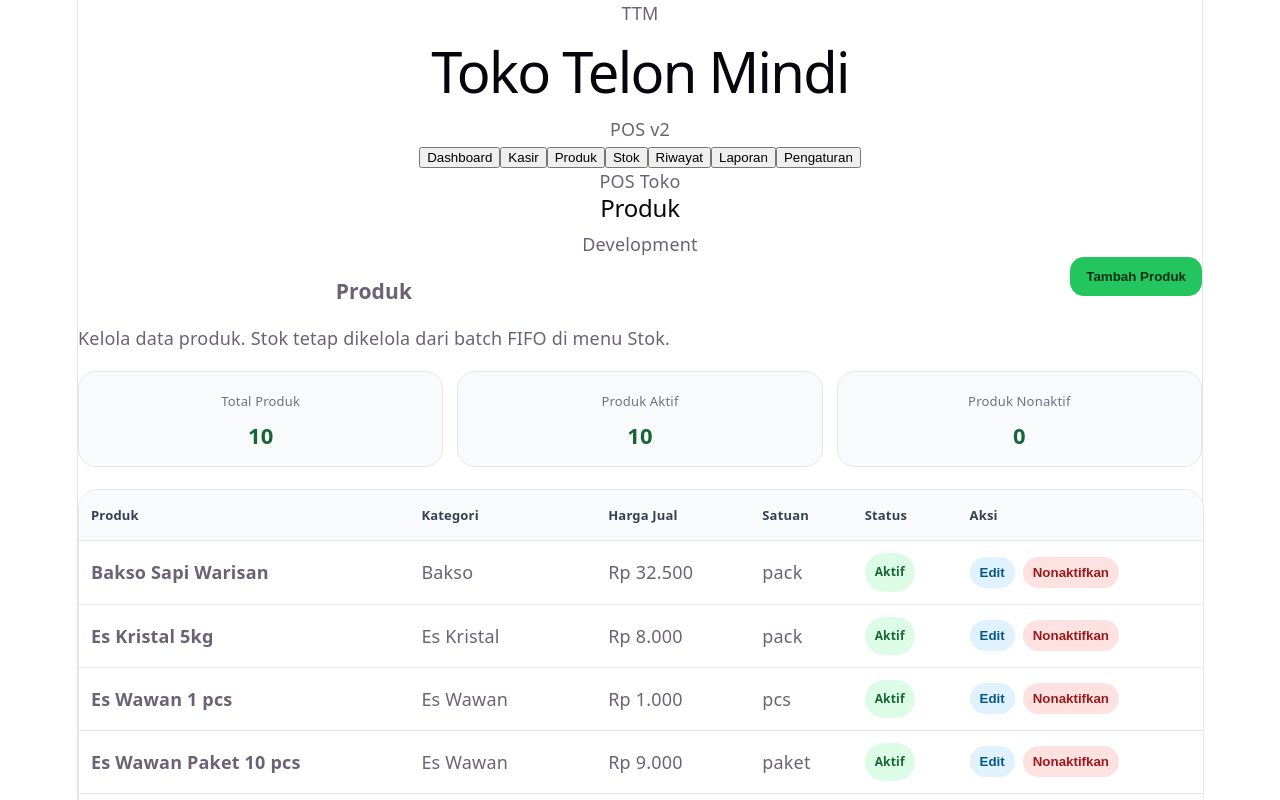
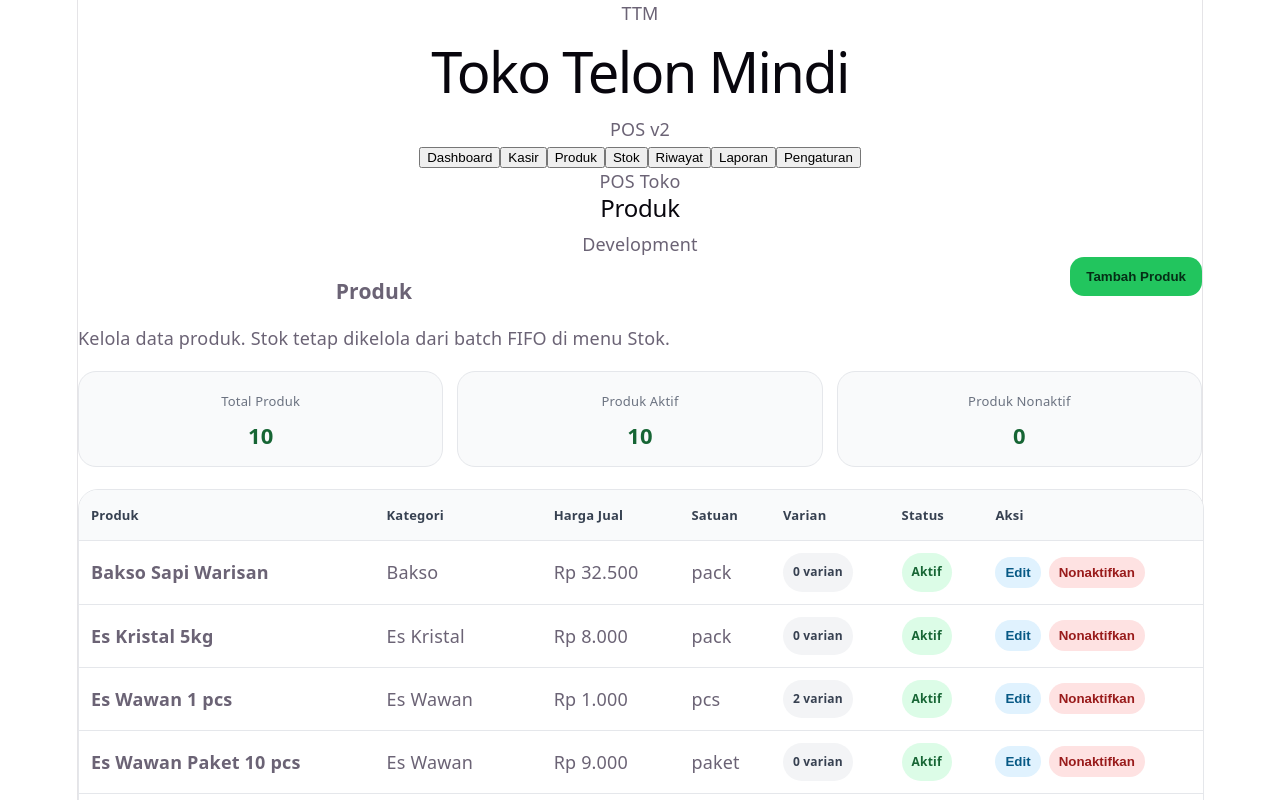
Before and after one commit to galangkgz-boop/TTM, a React (Vite) app: page / in a window 1280 px wide. Both pictures are taken after a click on the button "Produk". Shown: the top 800 px of the page. Built offline with nearby package versions, Linux system fonts and the light colour scheme.

Commit message:
Persist product variants and show variant count

```diff
--- a/src/App.css
+++ b/src/App.css
@@ -1108,3 +1108,14 @@
     grid-template-columns: 1fr;
   }
 }
+
+.variant-count-pill {
+  display: inline-flex;
+  width: fit-content;
+  border-radius: 999px;
+  padding: 6px 10px;
+  background: #f3f4f6;
+  color: #374151;
+  font-weight: 800;
+  font-size: 12px;
+}
--- a/src/App.jsx
+++ b/src/App.jsx
@@ -2,6 +2,7 @@ import { useEffect, useMemo, useState } from "react";
 import "./App.css";
 import { dummyProducts } from "./db/dummyProducts";
 import { dummyStockBatches } from "./db/dummyStockBatches";
+import { dummyProductVariants } from "./db/dummyProductVariants";
 import { formatRupiah } from "./lib/format";
 
 const menus = [
@@ -17,6 +18,7 @@ const menus = [
 const TRANSACTIONS_STORAGE_KEY = "ttm_pos_transactions";
 const STOCK_BATCHES_STORAGE_KEY = "ttm_pos_stock_batches";
 const PRODUCTS_STORAGE_KEY = "ttm_pos_products";
+const PRODUCT_VARIANTS_STORAGE_KEY = "ttm_pos_product_variants";
 
 function createTransactionCode(existingTransactions) {
   const now = new Date();
@@ -171,6 +173,20 @@ function App() {
   }
 });
 
+const [productVariants, setProductVariants] = useState(() => {
+  const savedVariants = localStorage.getItem(PRODUCT_VARIANTS_STORAGE_KEY);
+
+  if (!savedVariants) {
+    return dummyProductVariants;
+  }
+
+  try {
+    return JSON.parse(savedVariants);
+  } catch {
+    return dummyProductVariants;
+  }
+});
+
   const [stockBatches, setStockBatches] = useState(() => {
   const savedStockBatches = localStorage.getItem(STOCK_BATCHES_STORAGE_KEY);
 
@@ -222,6 +238,13 @@ useEffect(() => {
     JSON.stringify(products)
   );
 }, [products]);
+
+useEffect(() => {
+  localStorage.setItem(
+    PRODUCT_VARIANTS_STORAGE_KEY,
+    JSON.stringify(productVariants)
+  );
+}, [productVariants]);
 
   function addTransaction(transaction, updatedBatches) {
   setTransactions((currentTransactions) => [
@@ -372,6 +395,7 @@ function activateProduct(productId) {
           {activePage === "products" ? (
             <ProductsPage
             products={products}
+            productVariants={productVariants}
             onAddProduct={addProduct}
             onUpdateProduct={updateProduct}
             onDeactivateProduct={deactivateProduct}
@@ -433,8 +457,8 @@ function CashierPage({ products, stockBatches, transactions, onAddTransaction })
         selectedCategory === "Semua" || product.category === selectedCategory;
 
       const matchSearch =
-        product.name.toUpperCase().includes(keyword) ||
-        product.category.toUpperCase().includes(keyword);
+        product.name.toLowerCase().includes(keyword) ||
+        product.category.toLowerCase().includes(keyword);
 
       return matchCategory && matchSearch;
     });
@@ -832,6 +856,7 @@ function DashboardPage() {
 
 function ProductsPage({
   products,
+  productVariants,
   onAddProduct,
   onUpdateProduct,
   onDeactivateProduct,
@@ -981,20 +1006,31 @@ function ProductsPage({
               <th>Kategori</th>
               <th>Harga Jual</th>
               <th>Satuan</th>
+              <th>Varian</th>
               <th>Status</th>
               <th>Aksi</th>
             </tr>
           </thead>
 
           <tbody>
-            {sortedProducts.map((product) => (
-              <tr key={product.id} className={product.active ? "" : "inactive-product-row"}>
+            {sortedProducts.map((product) => {
+  const activeVariantCount = productVariants.filter(
+    (variant) => variant.productId === product.id && variant.active
+  ).length;
+
+  return (
+    <tr key={product.id} className={product.active ? "" : "inactive-product-row"}>
                 <td>
                   <strong>{product.name}</strong>
                 </td>
                 <td>{product.category}</td>
                 <td>{formatRupiah(product.price)}</td>
                 <td>{product.unit}</td>
+                <td>
+                  <span className="variant-count-pill">
+                    {activeVariantCount} varian
+                  </span>
+                </td>
                 <td>
                   <span className={product.active ? "product-status active" : "product-status inactive"}>
                     {product.active ? "Aktif" : "Nonaktif"}
@@ -1030,7 +1066,8 @@ function ProductsPage({
   </div>
 </td>
               </tr>
-            ))}
+              );
+            })}
           </tbody>
         </table>
 
```
